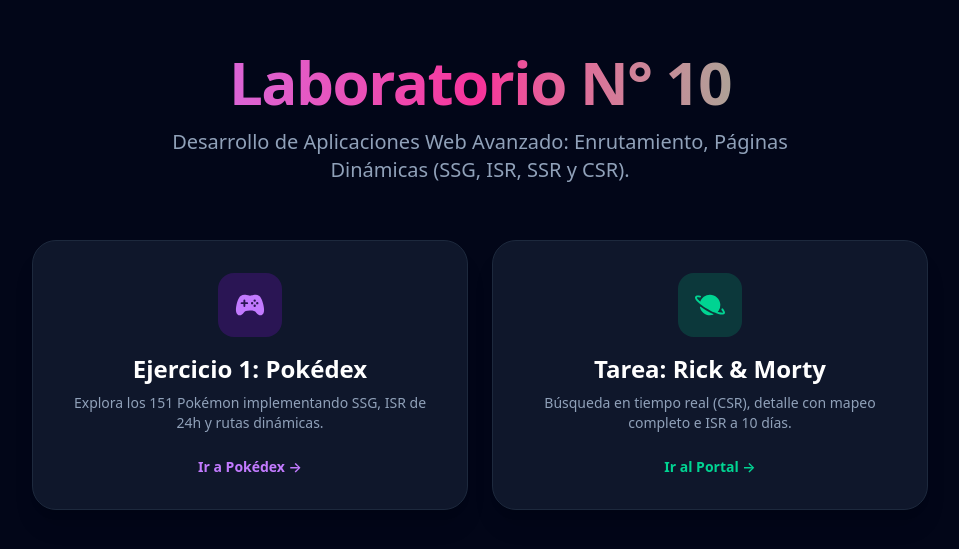
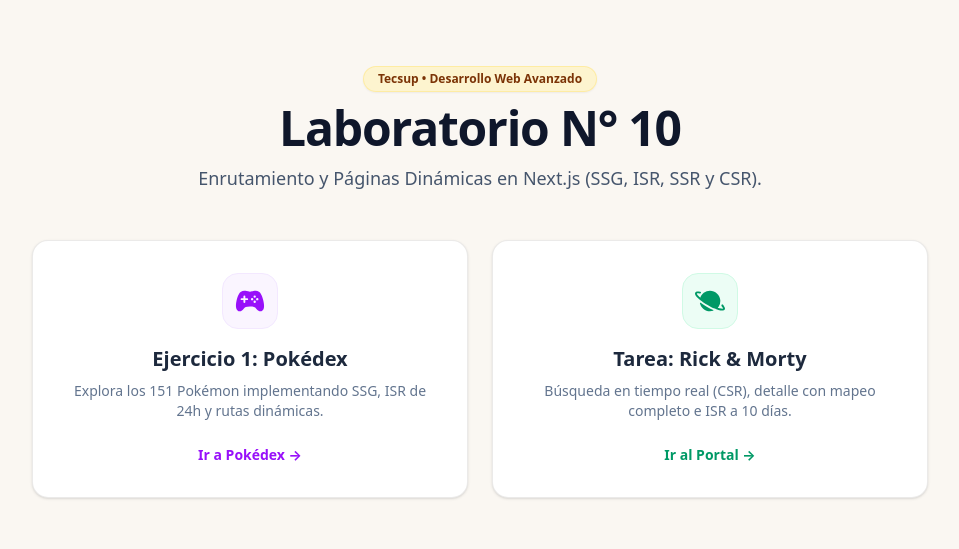
Before and after one commit to naomisanchez-coder/Lab10-next.js, a Next.js app: page / in a window 1280 px wide. Shown: the part 119-668 px from the top of the page, without its empty margins (160-1119 px from the left). Built offline with nearby package versions, Linux system fonts and the light colour scheme.

Commit message:
style: aplicar tema beige pastel y tarjetas con alto contraste en la pagina principal

```diff
--- a/src/app/globals.css
+++ b/src/app/globals.css
@@ -1,12 +1,12 @@
 @import "tailwindcss";
 
 :root {
-  --background: #020617;
-  --foreground: #f8fafc;
+  --background: #faf7f2;
+  --foreground: #1e293b;
 }
 
 body {
   background-color: var(--background);
   color: var(--foreground);
-  font-family: system-ui, -apple-system, BlinkMacSystemFont, 'Segoe UI', Roboto, Oxygen, Ubuntu, Cantarell, sans-serif;
+  font-family: system-ui, -apple-system, BlinkMacSystemFont, 'Segoe UI', Roboto, sans-serif;
 }
--- a/src/app/page.tsx
+++ b/src/app/page.tsx
@@ -3,35 +3,42 @@
 
 export default function Home() {
   return (
-    <div className="min-h-screen bg-slate-950 text-white flex flex-col items-center justify-center p-6">
+    <div className="min-h-screen bg-[#FAF7F2] text-slate-800 flex flex-col items-center justify-center p-6">
       <div className="max-w-4xl text-center space-y-8">
-        <div className="space-y-4">
-          <h1 className="text-5xl md:text-6xl font-extrabold tracking-tight bg-gradient-to-r from-purple-400 via-pink-500 to-emerald-400 bg-clip-text text-transparent">
+
+        {/* Encabezado Principal */}
+        <div className="space-y-3">
+          <span className="inline-block bg-amber-100/80 text-amber-900 font-semibold text-xs px-3.5 py-1 rounded-full border border-amber-200/60 shadow-xs">
+            Tecsup • Desarrollo Web Avanzado
+          </span>
+          <h1 className="text-4xl md:text-5xl font-extrabold tracking-tight text-slate-900">
             Laboratorio N° 10
           </h1>
-          <p className="text-slate-400 text-lg md:text-xl max-w-2xl mx-auto">
-            Desarrollo de Aplicaciones Web Avanzado: Enrutamiento, Páginas Dinámicas (SSG, ISR, SSR y CSR).
+          <p className="text-slate-600 text-base md:text-lg max-w-2xl mx-auto font-medium">
+            Enrutamiento y Páginas Dinámicas en Next.js (SSG, ISR, SSR y CSR).
           </p>
         </div>
 
-        <div className="grid grid-cols-1 md:grid-cols-2 gap-6 pt-6">
+        {/* Tarjetas de Acceso Directo */}
+        <div className="grid grid-cols-1 md:grid-cols-2 gap-6 pt-4">
+
           {/* Tarjeta Pokédex */}
           <Link
             href="/pokemon"
-            className="group relative bg-slate-900 border border-slate-800 hover:border-purple-500 rounded-3xl p-8 transition-all duration-300 transform hover:-translate-y-2 shadow-xl flex flex-col items-center text-center space-y-4"
+            className="group bg-white border border-stone-200/80 hover:border-purple-400 rounded-2xl p-8 transition-all duration-300 shadow-sm hover:shadow-md flex flex-col items-center text-center space-y-4"
           >
-            <div className="w-16 h-16 bg-purple-600/20 text-purple-400 rounded-2xl flex items-center justify-center text-3xl group-hover:scale-110 transition-transform">
+            <div className="w-14 h-14 bg-purple-50 text-purple-600 rounded-2xl flex items-center justify-center text-3xl group-hover:scale-110 transition-transform border border-purple-100">
               <IoGameController />
             </div>
             <div>
-              <h2 className="text-2xl font-bold text-white group-hover:text-purple-400 transition">
+              <h2 className="text-xl font-bold text-slate-800 group-hover:text-purple-600 transition">
                 Ejercicio 1: Pokédex
               </h2>
-              <p className="text-slate-400 text-sm mt-2">
+              <p className="text-slate-500 text-sm mt-2">
                 Explora los 151 Pokémon implementando SSG, ISR de 24h y rutas dinámicas.
               </p>
             </div>
-            <span className="text-purple-400 font-semibold text-sm pt-2 group-hover:underline">
+            <span className="text-purple-600 font-bold text-sm pt-2 group-hover:underline">
               Ir a Pokédex →
             </span>
           </Link>
@@ -39,23 +46,24 @@
           {/* Tarjeta Rick and Morty */}
           <Link
             href="/rickandmorty"
-            className="group relative bg-slate-900 border border-slate-800 hover:border-emerald-500 rounded-3xl p-8 transition-all duration-300 transform hover:-translate-y-2 shadow-xl flex flex-col items-center text-center space-y-4"
+            className="group bg-white border border-stone-200/80 hover:border-emerald-500 rounded-2xl p-8 transition-all duration-300 shadow-sm hover:shadow-md flex flex-col items-center text-center space-y-4"
           >
-            <div className="w-16 h-16 bg-emerald-500/20 text-emerald-400 rounded-2xl flex items-center justify-center text-3xl group-hover:scale-110 transition-transform">
+            <div className="w-14 h-14 bg-emerald-50 text-emerald-600 rounded-2xl flex items-center justify-center text-3xl group-hover:scale-110 transition-transform border border-emerald-100">
               <IoPlanet />
             </div>
             <div>
-              <h2 className="text-2xl font-bold text-white group-hover:text-emerald-400 transition">
+              <h2 className="text-xl font-bold text-slate-800 group-hover:text-emerald-600 transition">
                 Tarea: Rick & Morty
               </h2>
-              <p className="text-slate-400 text-sm mt-2">
+              <p className="text-slate-500 text-sm mt-2">
                 Búsqueda en tiempo real (CSR), detalle con mapeo completo e ISR a 10 días.
               </p>
             </div>
-            <span className="text-emerald-400 font-semibold text-sm pt-2 group-hover:underline">
+            <span className="text-emerald-600 font-bold text-sm pt-2 group-hover:underline">
               Ir al Portal →
             </span>
           </Link>
+
         </div>
       </div>
     </div>
```
